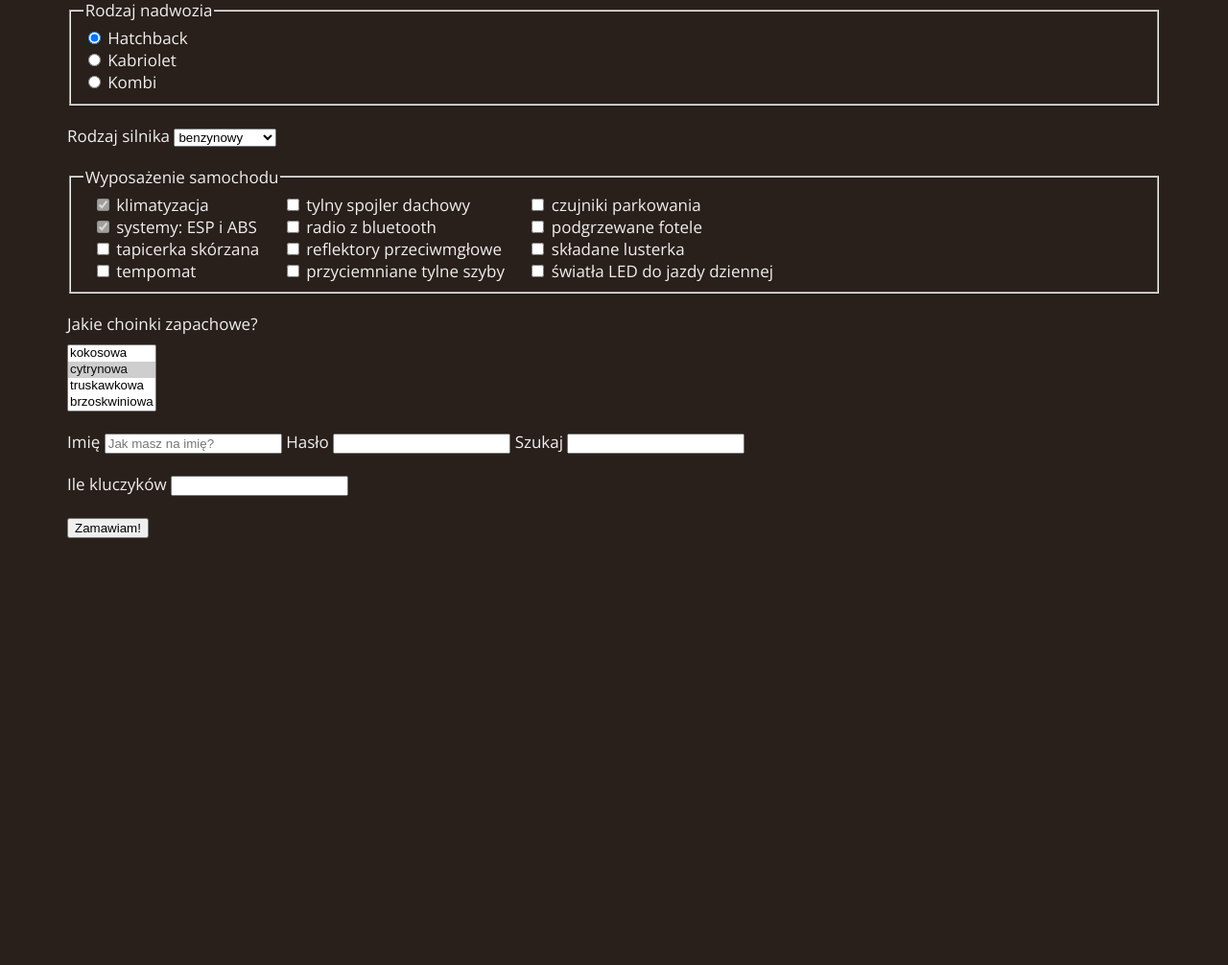
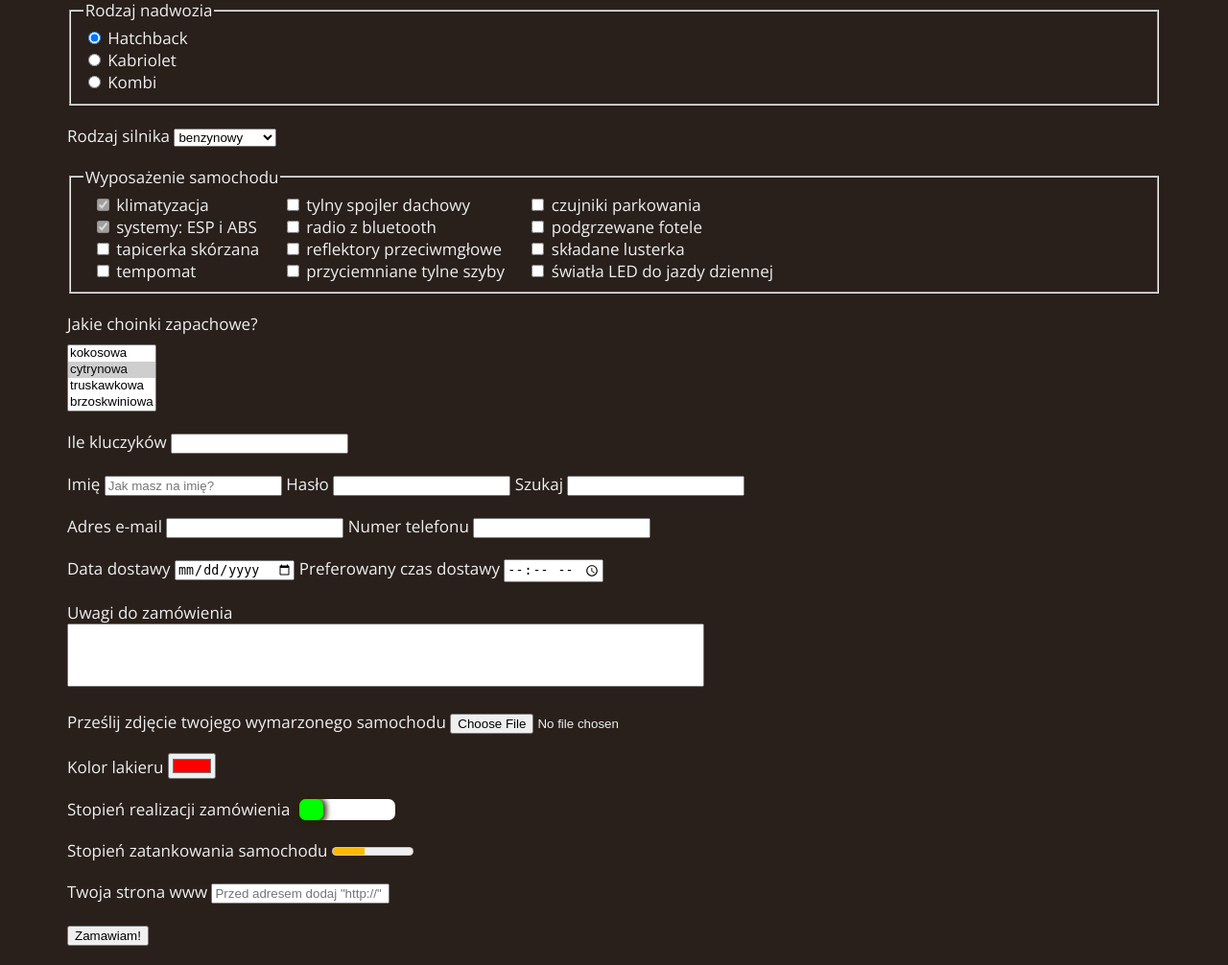
Before and after one commit to bird2008/first_www_website, a PHP site: page /formularz.html in a window 1280 px wide. Shown: the part 106-1112 px from the top of the page at 96% size. Before the commit the page ends 667 px from the top, so only its background shows below. Run offline with PHP 8.4, Linux system fonts and the light colour scheme.

Commit message:
update form

```diff
--- a/formularz.html
+++ b/formularz.html
@@ -6,7 +6,7 @@
 	<title>Katalog samochodowy</title>
 	<meta name="description" content="Stwórz wymarzony model swojego samochodu!">
 	<meta name="keywords" content="samochód, katalog, salon, nowe auto">
-	<meta name="author" content="Jan Nowak">
+
 
 	<meta http-equiv="X-Ua-Compatible" content="IE=edge">
 
@@ -28,7 +28,7 @@
 
 		<article>
 
-			<form action="" method="post" enctype="application/x-www-form-urlencoded">
+			<form action="" method="post" enctype="multipart/form-data">
 
 				<div class="row">
 
@@ -107,6 +107,10 @@
 				</div>
 
 				<div class="row">
+					<label> Ile kluczyków <input type="number" step="1"></label>
+				</div>
+
+				<div class="row">
 
 					<label> Imię <input type="text" name="imie" placeholder="Jak masz na imię?"></label>
 					<label> Hasło <input type="password" name="haslo"></label>
@@ -115,8 +119,42 @@
 				</div>
 
 				<div class="row">
-					<label> Ile kluczyków <input type="number" step="1"></label>
+					<label> Adres e-mail <input type="email" required></label>
+					<label> Numer telefonu <input type="tel" required></label>
 				</div>
+
+				<div class="row">
+					<label> Data dostawy <input type="date"></label>
+					<label> Preferowany czas dostawy <input type="time" min="09:00" max="18:00"></label>
+				</div>
+
+				<div class="row">
+					<div><label for="komentarz"> Uwagi do zamówienia </label></div>
+					<textarea id="komentarz" rows="4" cols="80" maxlength="100" minlength="10"></textarea>
+				</div>
+
+				<div class="row">
+					<label> Prześlij zdjęcie twojego wymarzonego samochodu </label> <input type="file" accept="image/x-png,image/gif,image/jpeg">
+
+				</div>
+
+				<div class="row">
+					<label> Kolor lakieru <input type="color" value="#ff0000"></label>
+				</div>
+
+				<div class="row">
+					<label> Stopień realizacji zamówienia </label> <progress id="pasek" max="100" value="25"></progress>
+				</div>
+
+				<div class="row">
+					<label> Stopień zatankowania samochodu </label><meter min="0" max="100" title="procent" value="40" low="30" high="70" optimum="75"></meter>
+				</div>
+
+				<div class="row">
+					<label> Twoja strona www </label><input id="www" type="url" placeholder='Przed adresem dodaj "http://"'>
+				</div>
+
+				<input type="hidden" value="dodatkowy_mechanizm_bezpieczeństwa">
 
 				<div class="row">
 					<input type="submit" value="Zamawiam!">
--- a/main.css
+++ b/main.css
@@ -28,3 +28,34 @@ h1
 	display: inline-block;
 	margin: 0 10px;
 }
+
+#komentarz
+{
+	resize: none;
+}
+
+progress
+{
+	margin-top: auto;
+	margin-bottom: -1.8px;
+	border-radius: 7px;
+	width: 100px;
+	height: 22px;
+	margin-left: 5px;
+}
+progress::-webkit-progress-bar
+{
+	background-color: rgb(255, 255, 255);
+	border-radius: 7px;
+}
+progress::-webkit-progress-value
+{
+	background-color:rgb(0, 255, 0);
+	border-radius: 7px;
+	box-shadow: 1px 1px 5px 3px rgba(37, 35, 3, 0.8);
+}
+
+#www
+{
+	width: 178px;
+}
```
